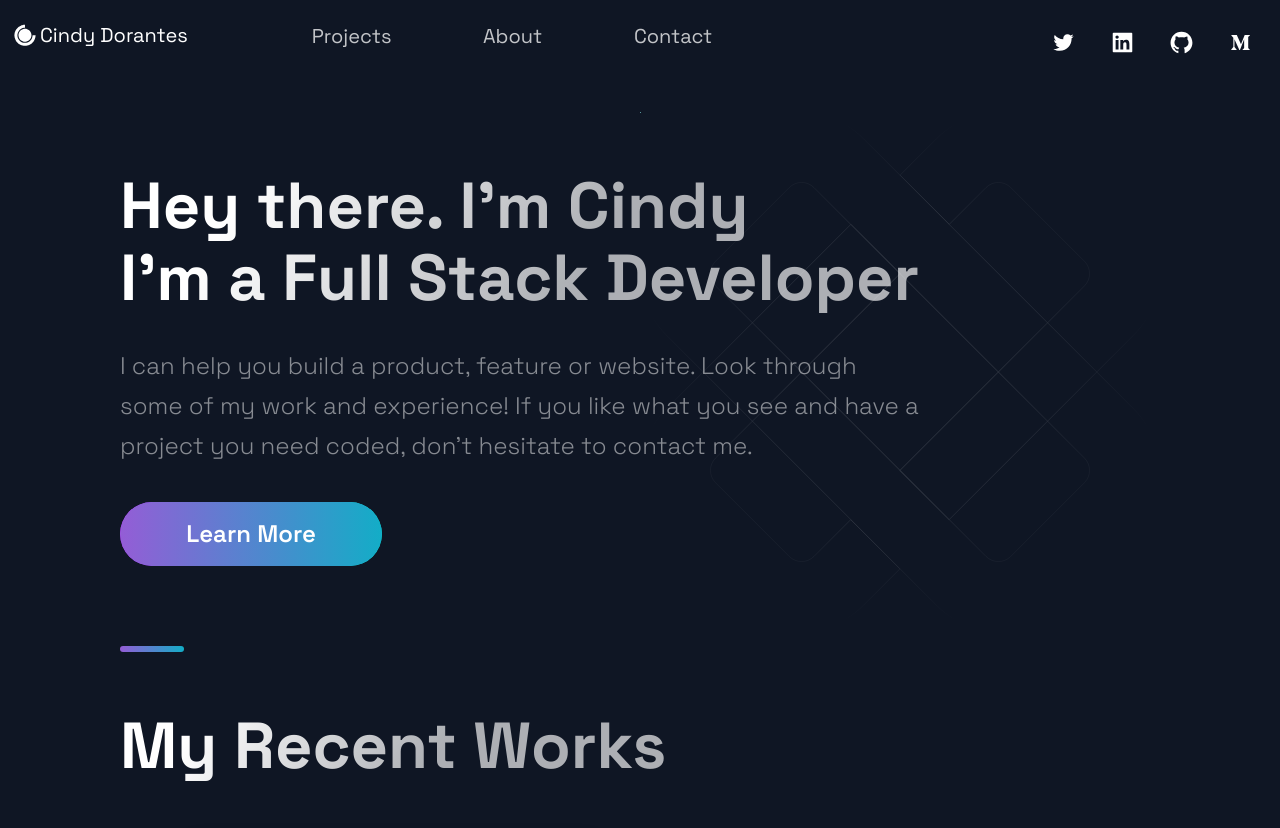
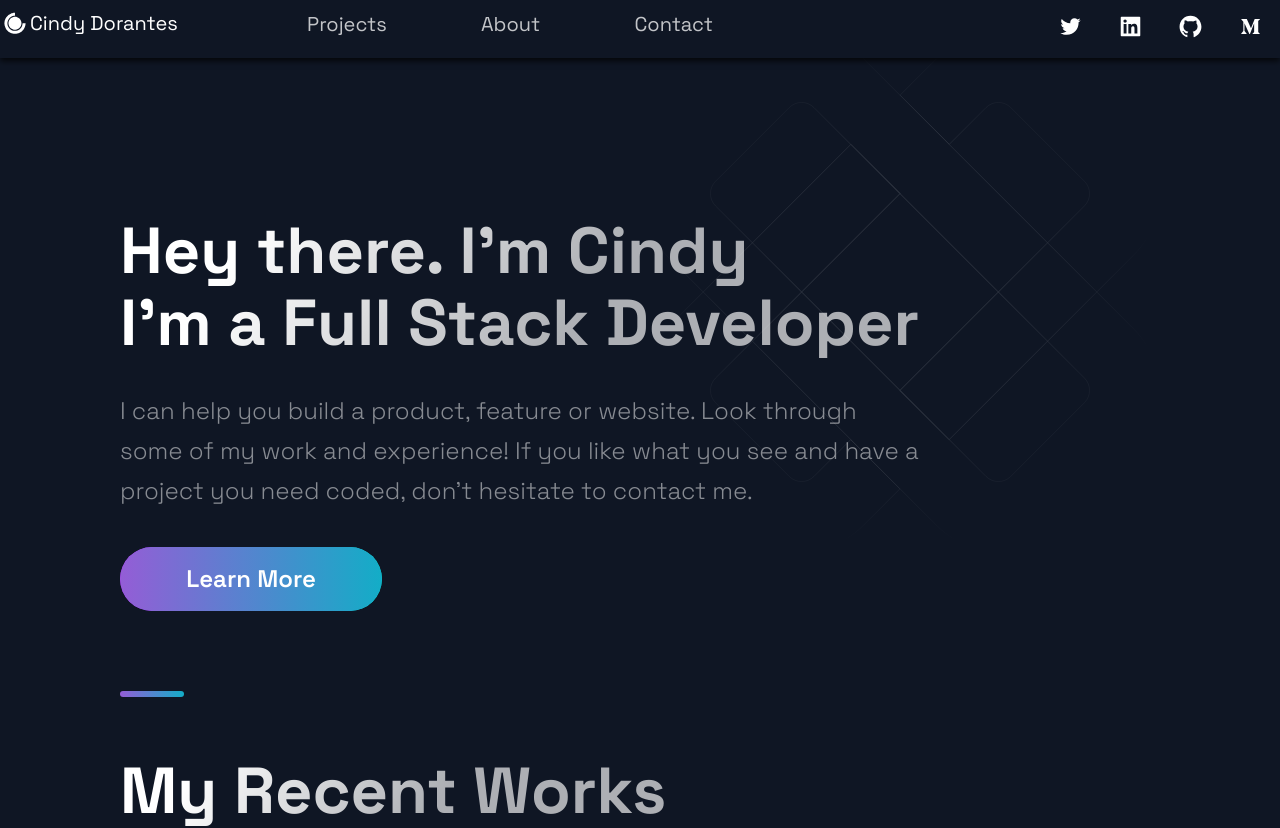
Before and after one commit to CindyDorantes/portfolio-website, a Next.js app: page / in a window 1280 px wide. Shown: the top 828 px of the page. Built offline with nearby package versions, Linux system fonts and the light colour scheme.

Commit message:
Add sticky navigation

```diff
--- a/src/components/Header/Header.js
+++ b/src/components/Header/Header.js
@@ -7,14 +7,14 @@ import { Container, Div1, Div2, Div3, NavLink, SocialIcons, Span } from './Heade
 
 const Header = () =>  (
   <Container>
-    <Div1>
+    <Div1 style={{ marginTop: "8px"}}>
       <Link href="/">
         <a style={{ display: "flex", alignItems: "center", color: "white", marginBottom: "20px"}}>
           <DiCssdeck size="3rem" /> <Span>Cindy Dorantes</Span>
         </a>
       </Link>
     </Div1>
-    <Div2>
+    <Div2 style={{ marginTop: "8px"}}>
       <li>
         <Link href="#projects">
           <NavLink>Projects</NavLink>
--- a/src/components/Header/HeaderStyles.js
+++ b/src/components/Header/HeaderStyles.js
@@ -6,8 +6,14 @@ export const Container = styled.div`
   grid-template-columns: repeat(5, 1fr);
   grid-template-rows: 1fr;
   grid-column-gap: 2rem;
-  padding: 1rem;
-  padding-top: 2rem;
+  width: 100%;
+  max-width: 1280px;
+  // padding: 1rem;
+  // padding-top: 2rem;
+  position: fixed;
+  background-color: #0f1624;
+  box-shadow: 0px 3px 6px 0px rgba(0,0,0,0.75);
+  z-index: 1;
 
   @media ${(props) => props.theme.breakpoints.sm} {
     display: grid;
--- a/src/components/Hero/Hero.js
+++ b/src/components/Hero/Hero.js
@@ -6,7 +6,7 @@ import { LeftSection } from './HeroStyles';
 
 const Hero = (props) => (
   <Section row nopadding>
-    <LeftSection>
+    <LeftSection  style={{ marginTop: "125px"}}>
       <SectionTitle main center>
         Hey there. I'm Cindy <br />
         I'm a Full Stack Developer
@@ -14,7 +14,7 @@ const Hero = (props) => (
       <SectionText>
         I  can help you build a product, feature or website. Look through some of my work and experience! If you like what you see and have a project you need coded, don't hesitate to contact me.
       </SectionText>
-      <Button onClick={() => window.location = "https://google.com"}>Learn More</Button>
+      <Button onClick={() => window.location = "#about"}>Learn More</Button>
     </LeftSection>
   </Section>
 );
```
